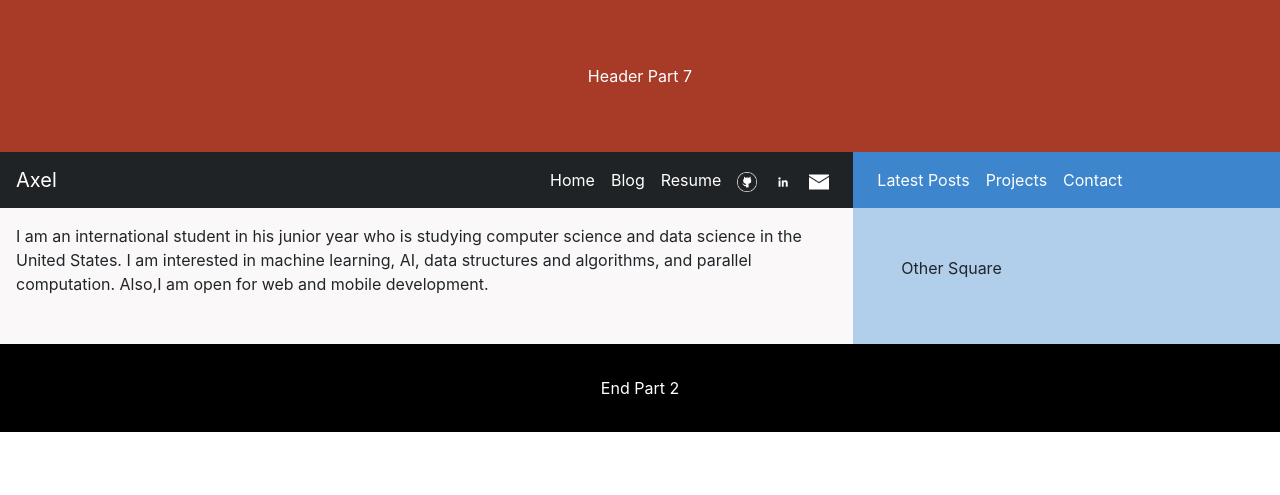
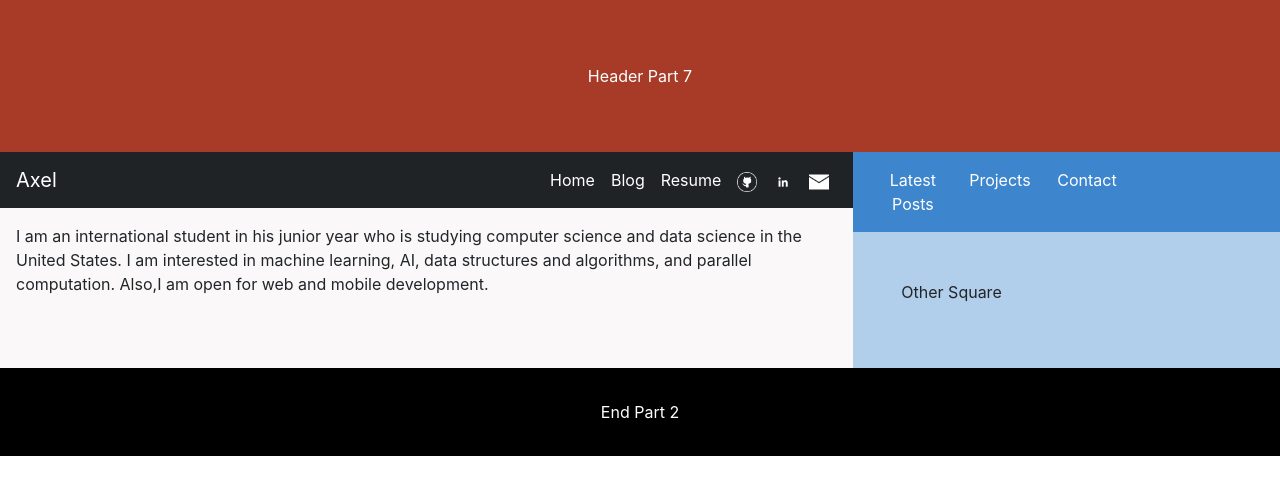
Before and after one commit to axeljeremy7/axeljeremy7.github.io, a Jekyll site: the page built from index.html, in a window 1280 px wide. Shown: the top 495 px of the page. Built offline with Jekyll 4.4.1, drawn with Linux system fonts in a browser that asks for light colours; nearby versions of some CDN libraries.

Commit message:
change for mobile

```diff
--- a/_layouts/default.html
+++ b/_layouts/default.html
@@ -96,7 +96,7 @@
 			      <span class="navbar-toggler-icon"></span>
 			    </button>
 					<div class="collapse navbar-collapse " id="navbarNavDropdown-navbarText2">
-						<ul class="navbar-nav justify-content-center">
+						<ul class="navbar-nav nav-justified">
 							<li class="nav-item ">
 								<a class="nav-link" href="/" >Latest Posts <!--<span class="sr-only"></span>--></a>
 							</li>
```
